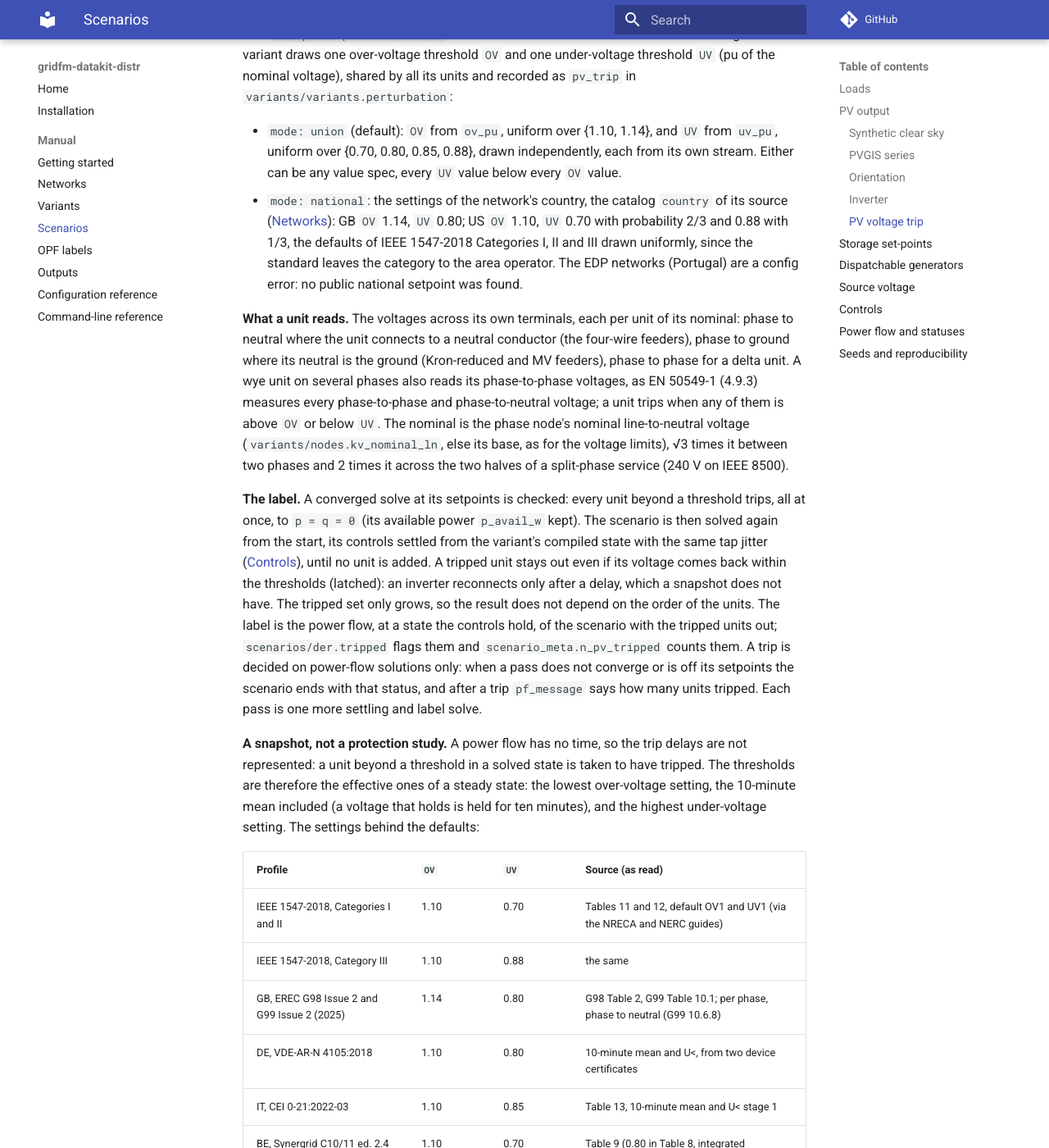
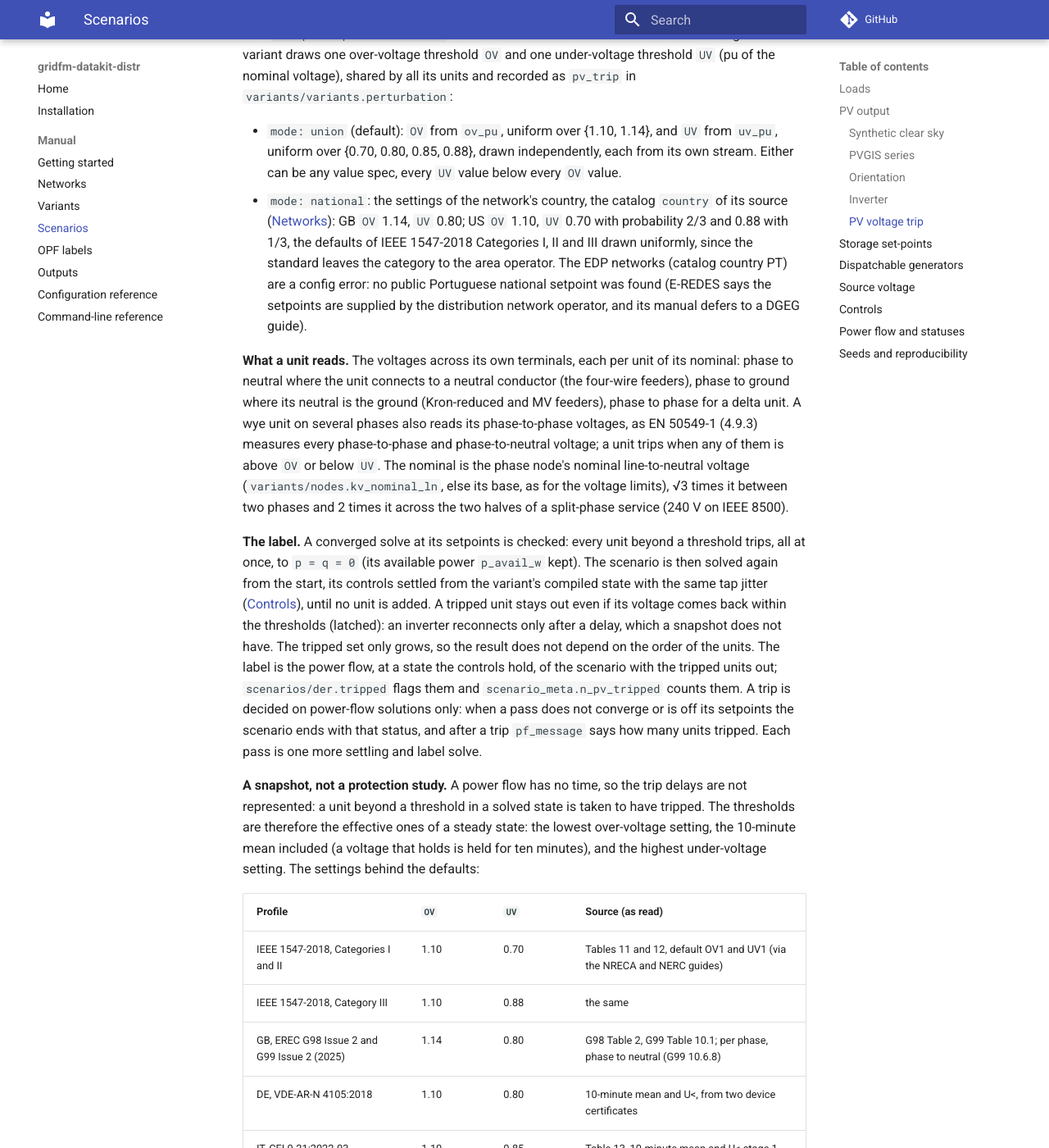
Before and after one commit to gridfm/gridfm-datakit-distr, an MkDocs documentation site: the page built from docs/manual/scenarios.md, in a window 1280 px wide and 1400 px high, scrolled down 6311 px. Shown: the whole window at 82% size. Built offline with MkDocs 1.6.1 and Material for MkDocs 9.7.7, drawn with Linux system fonts in a browser that asks for light colours; comment, search, counter and statistics services are not loaded.

Commit message:
feat: record each network's country in the manifest; word the Portuguese case as read
The manifest's network entries carry the catalog country beside the passport. The message for a network without national trip settings and the scenarios manual now say what was read: the operator supplies the setpoints and its manual defers to a DGEG guide.

Signed-off-by: cardef <carmine.dellefemine@gmail.com>

```diff
--- a/docs/manual/scenarios.md
+++ b/docs/manual/scenarios.md
@@ -245,7 +245,9 @@ voltage), shared by all its units and recorded as `pv_trip` in `variants/variant
   ([Networks](networks.md#sources-and-the-cache)): GB `OV` 1.14, `UV` 0.80; US `OV` 1.10, `UV`
   0.70 with probability 2/3 and 0.88 with 1/3, the defaults of IEEE 1547-2018 Categories I, II
   and III drawn uniformly, since the standard leaves the category to the area operator. The EDP
-  networks (Portugal) are a config error: no public national setpoint was found.
+  networks (catalog country PT) are a config error: no public Portuguese national setpoint was
+  found (E-REDES says the setpoints are supplied by the distribution network operator, and its
+  manual defers to a DGEG guide).
 
 **What a unit reads.** The voltages across its own terminals, each per unit of its nominal: phase
 to neutral where the unit connects to a neutral conductor (the four-wire feeders), phase to ground
@@ -281,7 +283,7 @@ under-voltage setting. The settings behind the defaults:
 | GB, EREC G98 Issue 2 and G99 Issue 2 (2025) | 1.14 | 0.80 | G98 Table 2, G99 Table 10.1; per phase, phase to neutral (G99 10.6.8) |
 | DE, VDE-AR-N 4105:2018 | 1.10 | 0.80 | 10-minute mean and U<, from two device certificates |
 | IT, CEI 0-21:2022-03 | 1.10 | 0.85 | Table 13, 10-minute mean and U< stage 1 |
-| BE, Synergrid C10/11 ed. 2.4 | 1.10 | 0.70 | Table 9 (0.80 in Table 8, integrated protection up to 30 kVA) |
+| BE, C10/11 ed. 2.4 | 1.10 | 0.70 | Table 9 (0.80 in Table 8, integrated protection up to 30 kVA) |
 
 EN 50549-1:2019 sets only ranges (4.9.2: over-voltage down to 1.0 pu, under-voltage up to
 1.0 pu), whose edges would trip at nominal voltage, so the union is taken over the published
```
Also changed, not shown: docs/manual/outputs.md (+3 -1 lines), 3 other files.
